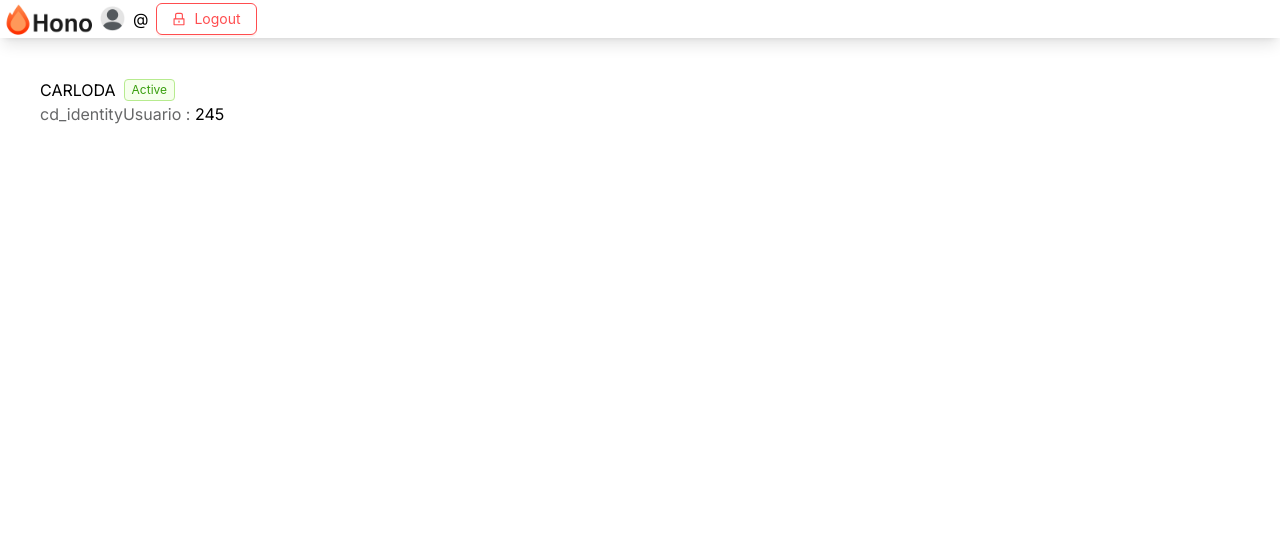
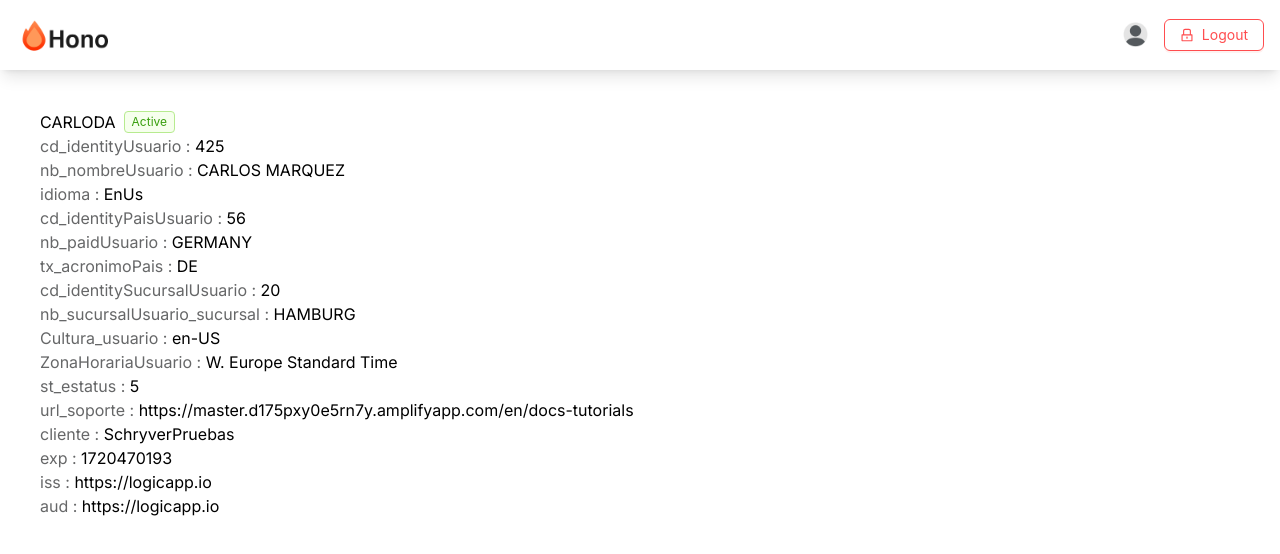
Before and after one commit to chiztechnology/react-hono-authentication-app, a Next.js app: page /profile in a window 1280 px wide. Shown: the top 554 px of the page. Built offline with nearby package versions, Linux system fonts and the light colour scheme.

Commit message:
Design profile page

```diff
--- a/app/globals.css
+++ b/app/globals.css
@@ -2,9 +2,6 @@
 @tailwind components;
 @tailwind utilities;
 
-
-@layer utilities {
-  .text-balance {
-    text-wrap: balance;
-  }
+.navigationHeader {
+  justify-content: space-between;
 }
--- a/app/layout.tsx
+++ b/app/layout.tsx
@@ -1,16 +1,10 @@
 'use client'
-import type { Metadata } from "next";
 import { Inter } from "next/font/google";
 import "./globals.css";
 import { Provider } from "react-redux";
 import store from "@/context/store";
 
 const inter = Inter({ subsets: ["latin"] });
-
-// export const metadata: Metadata = {
-//   title: "Authentication app",
-//   description: "build with react & hono proxy server",
-// };
 
 export default function RootLayout({
   children,
--- a/app/page.tsx
+++ b/app/page.tsx
@@ -1,4 +1,10 @@
+import { Metadata } from "next";
 import ProfilePage from "./profile/page";
+
+export const metadata: Metadata = {
+  title: "Authentication app",
+  description: "build with react & hono proxy server",
+};
 
 
 export default function Home() {
--- a/app/profile/page.tsx
+++ b/app/profile/page.tsx
@@ -22,8 +22,23 @@ const ProfilePage = (props: any)=>{
                         <h1>CARLODA</h1>
                         <Tag color="green">Active</Tag>
                     </div>
-                    <div className="text-[#666768]">
-                        <p>cd_identityUsuario : <span className="text-black">245</span></p>
+                    <div className="text-[#666768] text-wrap">
+                        <p>cd_identityUsuario : <span className="text-black">425</span></p>
+                        <p>nb_nombreUsuario : <span className="text-black">CARLOS MARQUEZ</span></p>
+                        <p>idioma : <span className="text-black">EnUs</span></p>
+                        <p>cd_identityPaisUsuario : <span className="text-black">56</span></p>
+                        <p>nb_paidUsuario : <span className="text-black">GERMANY</span></p>
+                        <p>tx_acronimoPais : <span className="text-black">DE</span></p>
+                        <p>cd_identitySucursalUsuario : <span className="text-black">20</span></p>
+                        <p>nb_sucursalUsuario_sucursal : <span className="text-black">HAMBURG</span></p>
+                        <p>Cultura_usuario : <span className="text-black">en-US</span></p>
+                        <p>ZonaHorariaUsuario : <span className="text-black">W. Europe Standard Time</span></p>
+                        <p>st_estatus : <span className="text-black">5</span></p>
+                        <p>url_soporte : <span className="text-black">https://master.d175pxy0e5rn7y.amplifyapp.com/en/docs-tutorials</span></p>
+                        <p>cliente : <span className="text-black">SchryverPruebas</span></p>
+                        <p>exp : <span className="text-black">1720470193</span></p>
+                        <p>iss : <span className="text-black">https://logicapp.io</span></p>
+                        <p>aud : <span className="text-black">https://logicapp.io</span></p>
                     </div>
 
                 </article>
--- a/component/layout/header.tsx
+++ b/component/layout/header.tsx
@@ -7,16 +7,20 @@ import { LockOutlined } from '@ant-design/icons';
 
 const Header = () => {
     const user = useSelector<RootState, any>(state => state.user);
+
+    const handleLogout=()=>{
+
+    }
     return (
-        <div className=" shadow-lg flex justify-between items-center">
+        <div className="shadow-lg flex items-center p-4 navigationHeader">
             <Image src={'/images/hono-title.png'} width={100} height={23} alt="Hono Logo" />
             <div className="flex items-center gap-2">
                 <Image src={'/images/user-avatar.png'} width={25} height={25} alt="user" />
                 <div>
-                    <h3>{user?.full_name}</h3>
-                    <h3 className="text-[11px] ">@{user?.username}</h3>
+                    <h3 className="font-bold">{user?.fullName}</h3>
+                    {/* <h3 className="text-[8px]">@{user?.username}</h3> */}
                 </div>
-                <Button danger><LockOutlined color="white"/>Logout</Button>
+                <Button danger className="ml-2" onClick={handleLogout}><LockOutlined color="white"/>Logout</Button>
             </div>
 
         </div>
```
